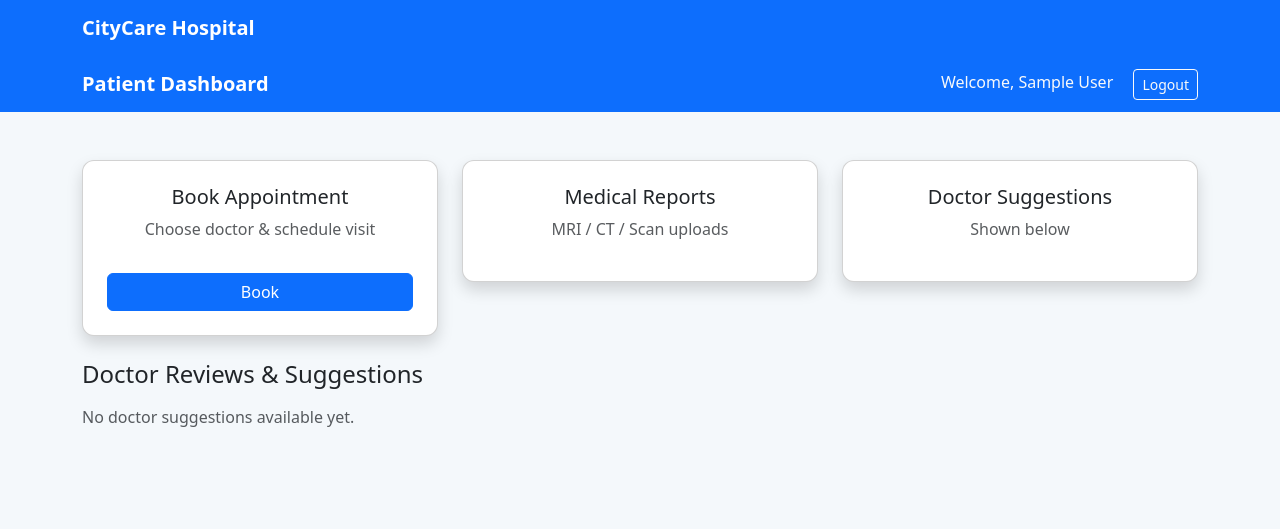
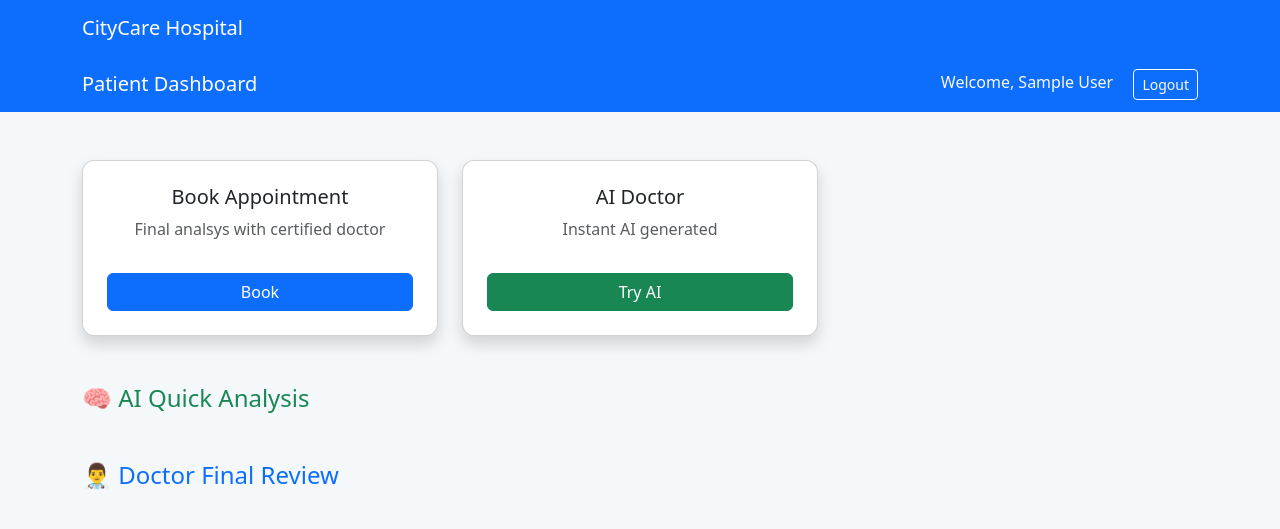
Before and after one commit to Jakariyakatari/hospital-management-system, a Flask app: page /patient/dashboard in a window 1280 px wide. Shown: the top 529 px of the page. Run offline with Flask 3, Linux system fonts and the light colour scheme; the visitor is signed in with stand-in values (Sample User, id 1).

Commit message:
Final update

```diff
--- a/app.py
+++ b/app.py
@@ -5,7 +5,7 @@ import os
 app = Flask(__name__)
 app.secret_key = "hospital123"
 
-# ---------------- CONFIG ----------------
+# ================= CONFIG =================
 BASE_DIR = os.path.abspath(os.path.dirname(__file__))
 app.config["SQLALCHEMY_DATABASE_URI"] = "sqlite:///" + os.path.join(BASE_DIR, "hospital.db")
 app.config["SQLALCHEMY_TRACK_MODIFICATIONS"] = False
@@ -37,6 +37,7 @@ class Appointment(db.Model):
     report = db.Column(db.String(200))
     suggestion = db.Column(db.Text)
     medicine = db.Column(db.Text)
+    ai_analysis = db.Column(db.Text)
 
 # ================= HOME =================
 
@@ -63,14 +64,13 @@ def patient_register():
 @app.route("/patient/login", methods=["GET", "POST"])
 def patient_login():
     if request.method == "POST":
-        email = request.form["email"]
-        password = request.form["password"]
-
-        patient = Patient.query.filter_by(email=email, password=password).first()
+        patient = Patient.query.filter_by(
+            email=request.form["email"],
+            password=request.form["password"]
+        ).first()
 
         if patient:
             session["patient_name"] = patient.name
-            session["patient_email"] = patient.email
             return redirect("/patient/dashboard")
         else:
             return "Invalid patient login"
@@ -83,18 +83,18 @@ def patient_dashboard():
     if "patient_name" not in session:
         return redirect("/patient/login")
 
-    reviews = Appointment.query.filter_by(
+    appointments = Appointment.query.filter_by(
         patient_name=session["patient_name"]
-    ).filter(
-        Appointment.suggestion.isnot(None)
     ).all()
 
     return render_template(
         "patient/dashboard.html",
-        reviews=reviews,
+        reviews=appointments,
         patient=session["patient_name"]
     )
 
+
+# ================= NORMAL BOOK APPOINTMENT =================
 
 @app.route("/patient/book", methods=["GET", "POST"])
 def patient_book():
@@ -102,6 +102,7 @@ def patient_book():
         return redirect("/patient/login")
 
     if request.method == "POST":
+
         file = request.files["report"]
         filename = ""
 
@@ -111,20 +112,62 @@ def patient_book():
             file.save(os.path.join(app.config["UPLOAD_FOLDER"], filename))
 
         a = Appointment(
-            patient_name=session["patient_name"],   # 🔥 IMPORTANT
+            patient_name=session["patient_name"],
             doctor_name=request.form["doctor"],
             date=request.form["date"],
             time=request.form["time"],
             problem=request.form["problem"],
             report=filename
         )
+
         db.session.add(a)
         db.session.commit()
-        flash(f"Appointment booked successfully, {session['patient_name']}!")
 
+        flash("Appointment booked successfully!")
         return redirect("/patient/dashboard")
 
     return render_template("patient/book.html")
+
+
+# ================= AI DOCTOR (INSTANT) =================
+
+@app.route("/patient/ai", methods=["GET", "POST"])
+def patient_ai():
+    if "patient_name" not in session:
+        return redirect("/patient/login")
+
+    if request.method == "POST":
+
+        problem_text = request.form["problem"]
+
+        # Simple AI Logic
+        if "fracture" in problem_text.lower():
+            ai_result = "AI: Possible fracture detected. Recommend X-ray."
+        elif "fever" in problem_text.lower():
+            ai_result = "AI: Possible viral infection. Stay hydrated."
+        elif "chest pain" in problem_text.lower():
+            ai_result = "AI: Possible cardiac issue. Immediate evaluation required."
+        elif "headache" in problem_text.lower():
+            ai_result = "AI: Could be migraine or stress-related."
+        else:
+            ai_result = "AI: Further clinical evaluation required."
+
+        ai_medicine = "AI Suggested Medicines: Paracetamol, Ibuprofen (if required)"
+
+        a = Appointment(
+            patient_name=session["patient_name"],
+            problem=problem_text,
+            ai_analysis=ai_result + " | " + ai_medicine
+        )
+
+        db.session.add(a)
+        db.session.commit()
+
+        flash("AI Analysis completed successfully!")
+        return redirect("/patient/dashboard")
+
+    return render_template("patient/ai.html")
+
 
 # ================= DOCTOR =================
 
@@ -145,10 +188,10 @@ def doctor_register():
 @app.route("/doctor/login", methods=["GET", "POST"])
 def doctor_login():
     if request.method == "POST":
-        name = request.form["name"]
-        password = request.form["password"]
-
-        doctor = Doctor.query.filter_by(name=name, password=password).first()
+        doctor = Doctor.query.filter_by(
+            name=request.form["name"],
+            password=request.form["password"]
+        ).first()
 
         if doctor:
             session["doctor_name"] = doctor.name
@@ -183,12 +226,11 @@ def doctor_review(id):
         appt.medicine = request.form["medicine"]
         db.session.commit()
 
-        # 🔔 Flash Message
-        flash(f"Suggestion sent successfully to {appt.patient_name}")  # 👈 HERE
-
+        flash(f"Suggestion sent successfully to {appt.patient_name}")
         return redirect("/doctor/dashboard")
 
     return render_template("doctor/review.html", appt=appt)
+
 
 # ================= LOGOUT =================
 
@@ -197,12 +239,10 @@ def logout():
     session.clear()
     return redirect("/")
 
+
 # ================= RUN =================
 
 if __name__ == "__main__":
     with app.app_context():
         db.create_all()
     app.run(debug=True)
-
-
-# ================= END =================
--- a/templates/patient/dashboard.html
+++ b/templates/patient/dashboard.html
@@ -17,123 +17,127 @@
       .card {
         border-radius: 12px;
       }
-      .navbar-brand {
-        font-weight: bold;
-      }
     </style>
   </head>
 
   <body>
-    <!-- TOP NAVBAR -->
+    <!-- NAVBAR -->
     <nav class="navbar navbar-expand-lg navbar-dark bg-primary">
       <div class="container">
         <a class="navbar-brand" href="/">CityCare Hospital</a>
       </div>
     </nav>
 
-    <!-- DASHBOARD HEADER -->
     <nav class="navbar navbar-dark bg-primary">
       <div class="container d-flex justify-content-between">
         <span class="navbar-brand">Patient Dashboard</span>
         <div>
-          <span class="text-light me-3"> Welcome, {{ patient }} </span>
-          <a href="/logout" class="btn btn-outline-light btn-sm"> Logout </a>
+          <span class="text-light me-3">Welcome, {{ patient }}</span>
+          <a href="/logout" class="btn btn-outline-light btn-sm">Logout</a>
         </div>
       </div>
     </nav>
 
     <div class="container mt-5">
-      <!-- 🔔 Flash Message -->
+      <!-- Flash -->
       {% with messages = get_flashed_messages() %} {% if messages %} {% for
       message in messages %}
-      <div
-        class="alert alert-success alert-dismissible fade show d-flex align-items-center shadow-sm"
-        role="alert"
-      >
-        <svg
-          xmlns="http://www.w3.org/2000/svg"
-          width="20"
-          height="20"
-          fill="currentColor"
-          class="bi bi-check-circle-fill me-2"
-          viewBox="0 0 16 16"
-        >
-          <path
-            d="M16 8A8 8 0 1 1 0 8a8 8 0 0 1 16 0zM6.93 10.588 4.646 8.303a.5.5 0 1 0-.708.708l2.646 2.647a.5.5 0 0 0 .708 0l5.646-5.647a.5.5 0 0 0-.708-.708L6.93 10.588z"
-          />
-        </svg>
-        <div>{{ message }}</div>
+      <div class="alert alert-success alert-dismissible fade show">
+        {{ message }}
         <button
           type="button"
-          class="btn-close ms-auto"
+          class="btn-close"
           data-bs-dismiss="alert"
         ></button>
       </div>
       {% endfor %} {% endif %} {% endwith %}
 
       <!-- ACTION CARDS -->
-      <div class="row g-4 mb-4">
+      <div class="row g-4 mb-5">
         <div class="col-md-4">
           <div class="card shadow text-center p-4">
             <h5>Book Appointment</h5>
-            <p class="text-muted">Choose doctor & schedule visit</p>
-            <a href="/patient/book" class="btn btn-primary mt-3"> Book </a>
+            <p class="text-muted">Final analsys with certified doctor</p>
+            <a href="/patient/book" class="btn btn-primary mt-3">Book</a>
           </div>
         </div>
 
         <div class="col-md-4">
           <div class="card shadow text-center p-4">
-            <h5>Medical Reports</h5>
-            <p class="text-muted">MRI / CT / Scan uploads</p>
-          </div>
-        </div>
-
-        <div class="col-md-4">
-          <div class="card shadow text-center p-4">
-            <h5>Doctor Suggestions</h5>
-            <p class="text-muted">Shown below</p>
+            <h5>AI Doctor</h5>
+            <p class="text-muted">Instant AI generated</p>
+            <a href="/patient/ai" class="btn btn-success mt-3">Try AI</a>
           </div>
         </div>
       </div>
 
-      <!-- DOCTOR SUGGESTIONS SECTION -->
-      <h4 class="mb-3">Doctor Reviews & Suggestions</h4>
+      <!-- ================= AI SECTION ================= -->
+      <h4 class="mb-3 text-success">🧠 AI Quick Analysis</h4>
 
-      {% if reviews %} {% for a in reviews %}
-      <div class="card shadow mb-3">
+      {% for a in reviews %} {% if a.ai_analysis %}
+      <div class="card shadow mb-3 border-success">
         <div class="card-body">
-          <h5 class="text-primary">Doctor: {{ a.doctor_name }}</h5>
+          <p><b>Problem:</b> {{ a.problem }}</p>
 
-          <p>
-            <b>Problem:</b><br />
-            {{ a.problem }}
-          </p>
+          {% set parts = a.ai_analysis.split('|') %}
 
-          <p class="mb-1">
-            <b>Doctor Suggestion:</b>
-          </p>
-          <p>{{ a.suggestion }}</p>
+          <div
+            class="p-3 rounded"
+            style="background-color: #f1f8f4; border-left: 5px solid #198754"
+          >
+            <!-- AI Diagnosis -->
+            <p class="mb-2">
+              <span class="fw-bold text-success">🧠 AI Diagnosis:</span>
+              <span class="text-dark">
+                {{ parts[0].replace('AI:', '').strip() }}
+              </span>
+            </p>
 
-          <p class="mb-1">
-            <b>Prescribed Medicines:</b>
-          </p>
-          <p>{{ a.medicine }}</p>
+            <!-- AI Medicines -->
+            {% if parts|length > 1 %}
+            <p class="mb-0">
+              <span class="fw-bold text-success">💊 Suggested Medicines:</span>
+              <span class="text-dark">
+                {{ parts[1].replace('AI Suggested Medicines:', '').strip() }}
+              </span>
+            </p>
+            {% endif %}
+          </div>
 
           {% if a.report %}
           <a
             href="/static/uploads/{{ a.report }}"
             target="_blank"
-            class="btn btn-outline-primary btn-sm"
+            class="btn btn-outline-success btn-sm mt-2"
           >
             View Uploaded Report
           </a>
           {% endif %}
         </div>
       </div>
-      {% endfor %} {% else %}
-      <p class="text-muted">No doctor suggestions available yet.</p>
-      {% endif %}
+      {% endif %} {% endfor %}
+
+      <!-- ================= DOCTOR SECTION ================= -->
+
+      <h4 class="mb-3 text-primary mt-5">👨‍⚕️ Doctor Final Review</h4>
+
+      {% for a in reviews %} {% if a.suggestion %}
+      <div class="card shadow mb-3 border-primary">
+        <div class="card-body">
+          <h5 class="text-primary">Doctor: {{ a.doctor_name }}</h5>
+
+          <p><b>Problem:</b> {{ a.problem }}</p>
+
+          <p class="mt-3"><b>Doctor Suggestion:</b></p>
+          <p>{{ a.suggestion }}</p>
+
+          <p class="mt-2"><b>Prescribed Medicines:</b></p>
+          <p>{{ a.medicine }}</p>
+        </div>
+      </div>
+      {% endif %} {% endfor %}
     </div>
+
+    <script src="https://cdn.jsdelivr.net/npm/bootstrap@5.3.3/dist/js/bootstrap.bundle.min.js"></script>
   </body>
-  <script src="https://cdn.jsdelivr.net/npm/bootstrap@5.3.3/dist/js/bootstrap.bundle.min.js"></script>
 </html>
```
Also changed, not shown: templates/patient/ai.html (added, +57 -0 lines).
